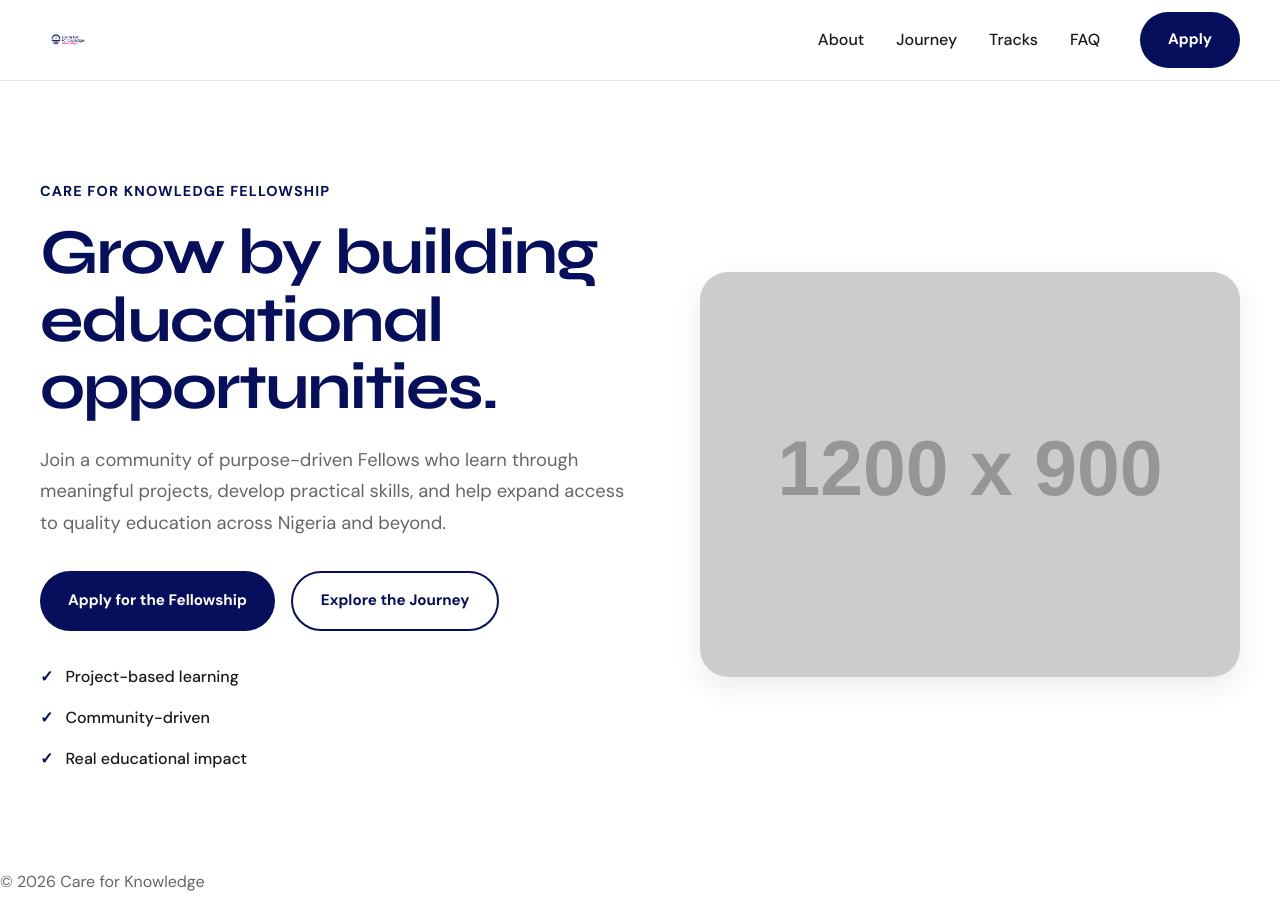
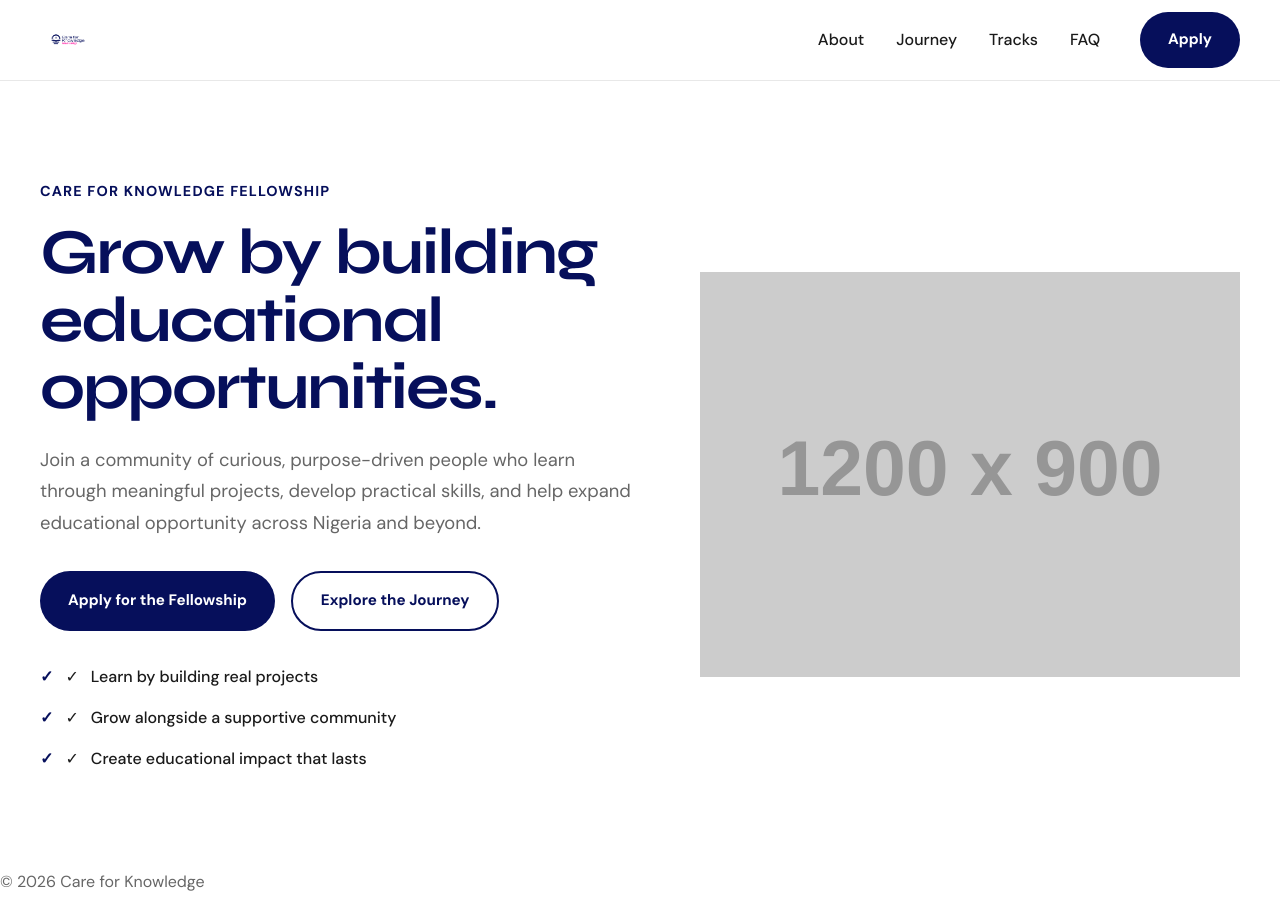
Before and after one commit to JoshuaOlu/cfk-fellowship-website, a Jekyll site: the page built from index.md, in a window 1280 px wide. Built offline with Jekyll 4.4.1, drawn with Linux system fonts in a browser that asks for light colours.

Commit message:
Add production hero component

```diff
--- a/_includes/hero.html
+++ b/_includes/hero.html
@@ -1,4 +1,5 @@
 <section class="hero">
+
   <div class="container hero__container">
 
     <div class="hero__content">
@@ -12,9 +13,9 @@
       </h1>
 
       <p class="hero__description">
-        Join a community of purpose-driven Fellows who learn through meaningful
-        projects, develop practical skills, and help expand access to quality
-        education across Nigeria and beyond.
+        Join a community of curious, purpose-driven people who learn through meaningful
+        projects, develop practical skills, and help expand educational opportunity
+        across Nigeria and beyond.
       </p>
 
       <div class="hero__actions">
@@ -39,23 +40,35 @@
 
       <ul class="hero__highlights">
 
-        <li>Project-based learning</li>
+        <li>
+          <span class="hero__highlight-icon">✓</span>
+          Learn by building real projects
+        </li>
 
-        <li>Community-driven</li>
+        <li>
+          <span class="hero__highlight-icon">✓</span>
+          Grow alongside a supportive community
+        </li>
 
-        <li>Real educational impact</li>
+        <li>
+          <span class="hero__highlight-icon">✓</span>
+          Create educational impact that lasts
+        </li>
 
       </ul>
 
     </div>
 
-    <div class="hero__image">
+    <div class="hero__visual">
 
       <img
         src="https://placehold.co/1200x900"
-        alt="Placeholder for Fellows collaborating">
+        alt="CFK Fellowship participants collaborating on educational projects"
+        width="1200"
+        height="900">
 
     </div>
 
   </div>
+
 </section>
```
